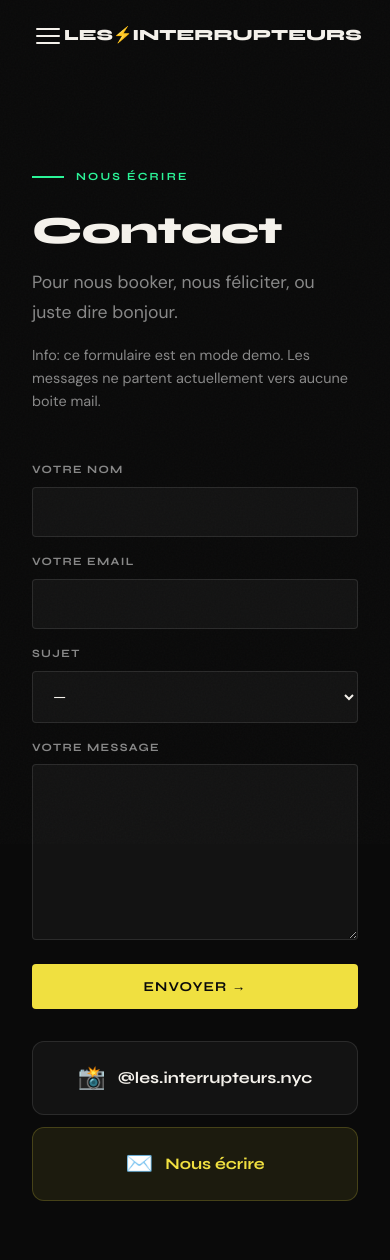
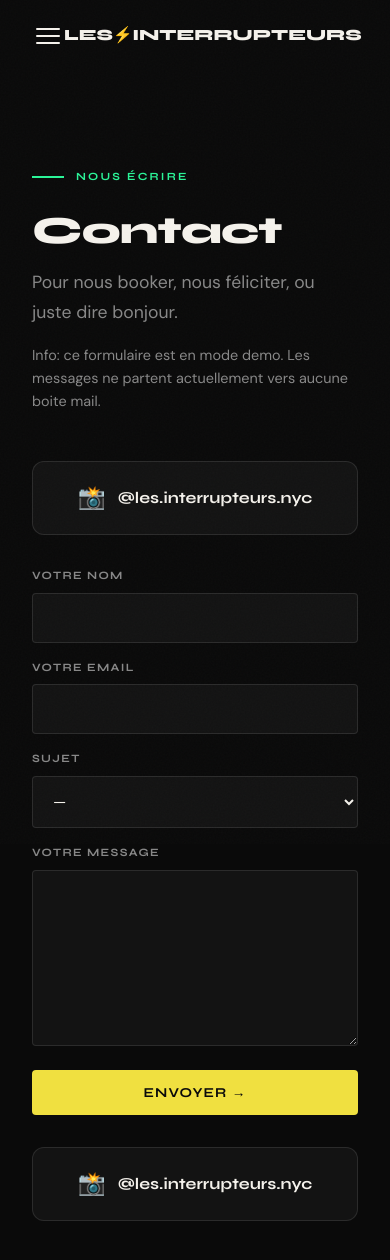
Before and after one commit to guillaumedelgutte/Les-Interrupteurs, a React (Vite) app: page /contact in a window 390 px wide. Shown: the top 1260 px of the page. Built offline with nearby package versions, Linux system fonts and the light colour scheme.

Commit message:
Contact: Instagram button at top on mobile, remove email CTA

```diff
--- a/src/pages/Contact.jsx
+++ b/src/pages/Contact.jsx
@@ -73,6 +73,35 @@ export default function Contact() {
               ? 'Info: ce formulaire est en mode demo. Les messages ne partent actuellement vers aucune boite mail.'
               : 'Note: this form is currently in demo mode. Messages are not sent to an inbox yet.'}
           </p>
+
+          {/* Mobile-only Instagram button */}
+          <div className="contact-mobile-links" style={{
+            display: 'none',
+            flexDirection: 'column',
+            gap: 12,
+            marginBottom: 32,
+          }}>
+            <a
+              href="https://www.instagram.com/les.interrupteurs.nyc/"
+              target="_blank"
+              rel="noreferrer"
+              style={{
+                display: 'flex', alignItems: 'center', justifyContent: 'center', gap: 12,
+                padding: '18px',
+                background: 'rgba(255,255,255,0.04)',
+                border: '1px solid rgba(255,255,255,0.1)',
+                borderRadius: 'var(--radius-lg)',
+                color: 'var(--white)',
+                fontFamily: 'var(--font-display)',
+                fontWeight: 700,
+                fontSize: '1rem',
+                textDecoration: 'none',
+              }}
+            >
+              <span style={{ fontSize: '1.4rem' }}>📸</span>
+              @les.interrupteurs.nyc
+            </a>
+          </div>
 
           <div className="contact-grid" style={{ display: 'grid', gridTemplateColumns: '1fr 400px', gap: 80, alignItems: 'start' }}>
 
@@ -258,24 +287,6 @@ export default function Contact() {
               <span style={{ fontSize: '1.4rem' }}>📸</span>
               @les.interrupteurs.nyc
             </a>
-            <a
-              href="mailto:frenchimprovnyc@gmail.com"
-              style={{
-                display: 'flex', alignItems: 'center', justifyContent: 'center', gap: 12,
-                padding: '18px',
-                background: 'rgba(240,224,64,0.08)',
-                border: '1px solid rgba(240,224,64,0.2)',
-                borderRadius: 'var(--radius-lg)',
-                color: 'var(--yellow)',
-                fontFamily: 'var(--font-display)',
-                fontWeight: 700,
-                fontSize: '1rem',
-                textDecoration: 'none',
-              }}
-            >
-              <span style={{ fontSize: '1.4rem' }}>✉️</span>
-              {lang === 'fr' ? 'Nous écrire' : 'Email us'}
-            </a>
           </div>
         </div>
       </section>
```
